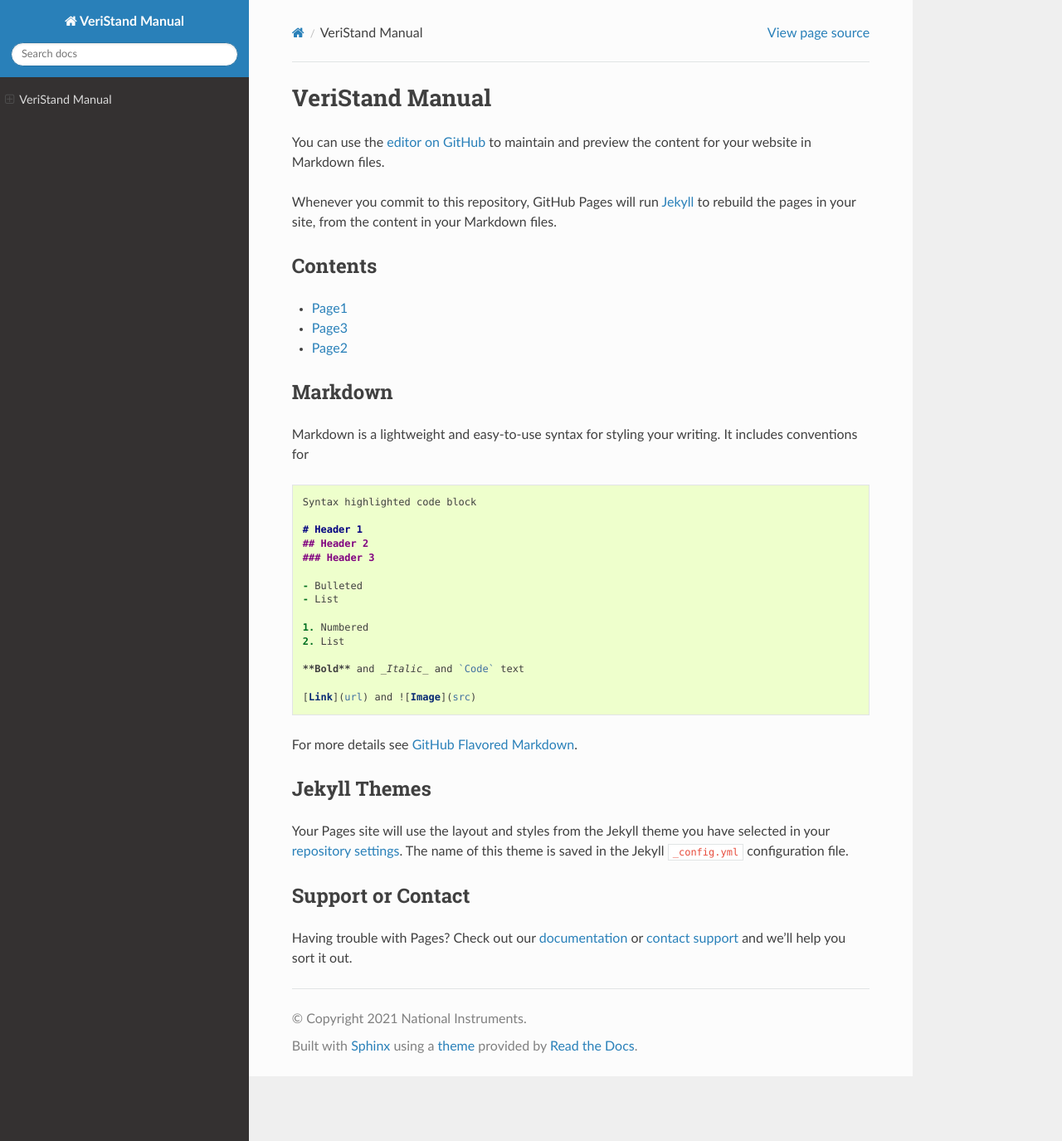
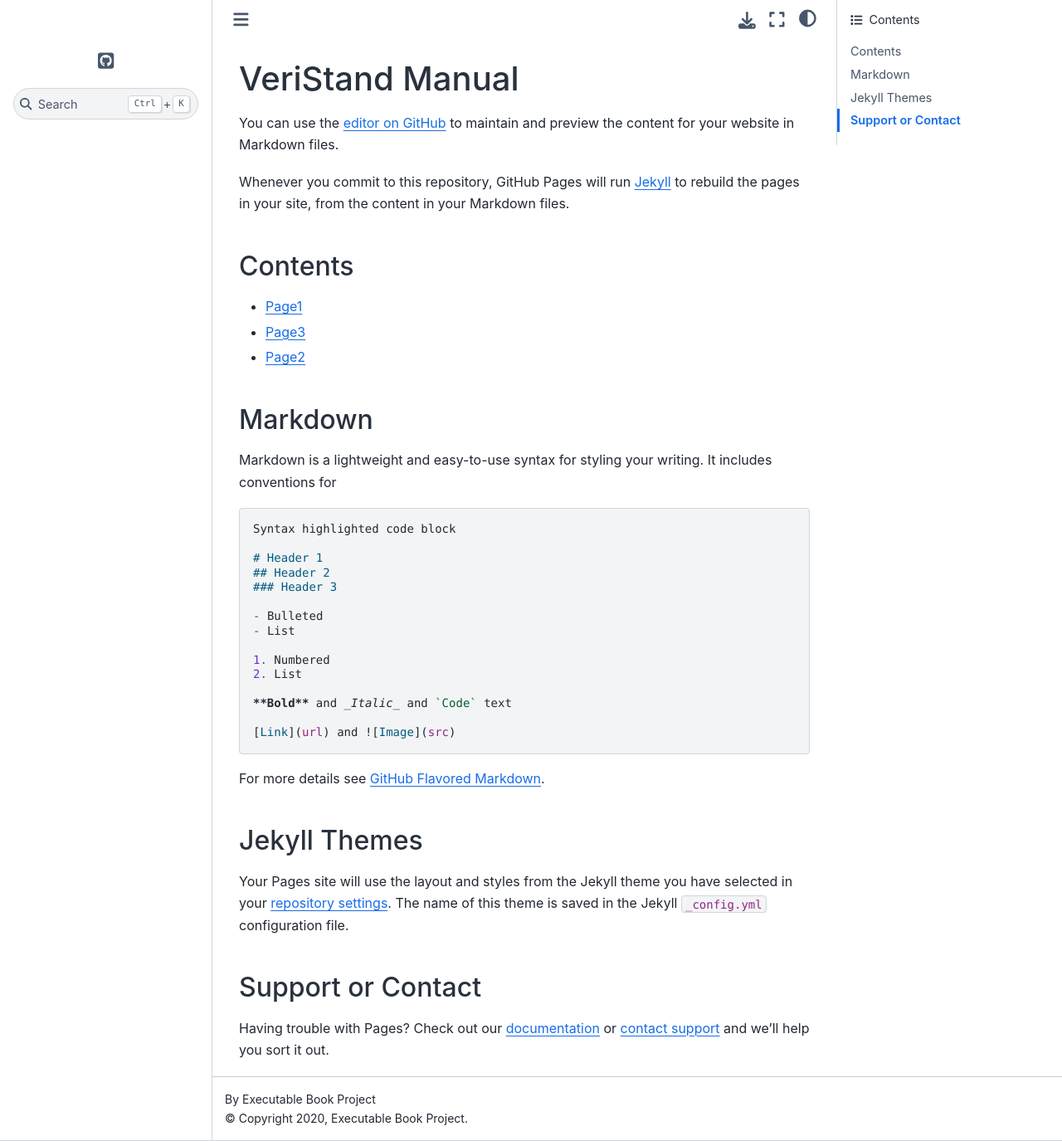
Before and after one commit to phutanu/GitHubPagesUsingRTD, a Sphinx documentation site: the page built from docs/index.md, in a window 1280 px wide and 1375 px high. Shown: the whole window at 83% size. Built offline with Sphinx 7.4.7 and the Sphinx Book theme 1.1.4, drawn with Linux system fonts in a browser that asks for light colours; some of the changed lines change nothing that is shown.

Commit message:
Update conf.py

```diff
--- a/docs/conf.py
+++ b/docs/conf.py
@@ -1,303 +1,156 @@
-# -*- coding: utf-8 -*-
+# Configuration file for the Sphinx documentation builder.
 #
-# Recommonmark documentation build configuration file, created by
-# sphinx-quickstart on Tue Jul 28 11:17:27 2015.
-#
-# This file is execfile()d with the current directory set to its
-# containing dir.
-#
-# Note that not all possible configuration values are present in this
-# autogenerated file.
-#
-# All configuration values have a default; values that are commented out
-# serve to show the default.
+# This file only contains a selection of the most common options. For a full
+# list see the documentation:
+# https://www.sphinx-doc.org/en/master/usage/configuration.html
 
-#import sys
-#import os
-#import shlex
+# -- Path setup --------------------------------------------------------------
 
 # If extensions (or modules to document with autodoc) are in another directory,
 # add these directories to sys.path here. If the directory is relative to the
 # documentation root, use os.path.abspath to make it absolute, like shown here.
-#sys.path.insert(0, os.path.abspath('..'))
-import myst_parser
-#from recommonmark.transform import AutoStructify
+#
+# import os
+# import sys
+# sys.path.insert(0, os.path.abspath('.'))
 
 
-#source_suffix = ['.rst', '.md']
+# -- Project information -----------------------------------------------------
 
-# -- General configuration ------------------------------------------------
+project = "MyST Parser"
+copyright = "2020, Executable Book Project"
+author = "Executable Book Project"
 
-# If your documentation needs a minimal Sphinx version, state it here.
-#needs_sphinx = '1.0'
+master_doc = "index"
+language = "en"
+
+# -- General configuration ---------------------------------------------------
 
 # Add any Sphinx extension module names here, as strings. They can be
 # extensions coming with Sphinx (named 'sphinx.ext.*') or your custom
 # ones.
 extensions = [
-    'sphinx.ext.autodoc',
-    'sphinx.ext.napoleon',
-    'sphinx.ext.mathjax',
-    'myst_parser',
+    "myst_parser",
+    "sphinx.ext.autodoc",
+    "sphinx.ext.intersphinx",
+    "sphinx.ext.viewcode",
+    "sphinxcontrib.bibtex",
+    "sphinx_panels",
 ]
 
 # Add any paths that contain templates here, relative to this directory.
-templates_path = ['_templates']
-
-# The encoding of source files.
-#source_encoding = 'utf-8-sig'
-
-# The master toctree document.
-master_doc = 'index'
-
-# General information about the project.
-project = u'VeriStand Manual'
-copyright = u'2021 National Instruments'
-author = u'John Doe and contributors'
-
-#github_doc_root = 'https://github.com/rtfd/recommonmark/tree/master/docs/'
-
-# The version info for the project you're documenting, acts as replacement for
-# |version| and |release|, also used in various other places throughout the
-# built documents.
-#
-# The short X.Y version.
-#version = recommonmark.__version__
-# The full version, including alpha/beta/rc tagss
-#release = recommonmark.__version__
-
-# The language for content autogenerated by Sphinx. Refer to documentation
-# for a list of supported languages.
-#
-# This is also used if you do content translation via gettext catalogs.
-# Usually you set "language" from the command line for these cases.
-language = None
-
-# There are two options for replacing |today|: either, you set today to some
-# non-false value, then it is used:
-#today = ''
-# Else, today_fmt is used as the format for a strftime call.
-#today_fmt = '%B %d, %Y'
+templates_path = ["_templates"]
 
 # List of patterns, relative to source directory, that match files and
 # directories to ignore when looking for source files.
-exclude_patterns = ['_build']
-
-# The reST default role (used for this markup: `text`) to use for all
-# documents.
-default_role = None
-
-# If true, '()' will be appended to :func: etc. cross-reference text.
-#add_function_parentheses = True
-
-# If true, the current module name will be prepended to all description
-# unit titles (such as .. function::).
-#add_module_names = True
-
-# If true, sectionauthor and moduleauthor directives will be shown in the
-# output. They are ignored by default.
-#show_authors = False
-
-# The name of the Pygments (syntax highlighting) style to use.
-pygments_style = 'sphinx'
-
-# A list of ignored prefixes for module index sorting.
-#modindex_common_prefix = []
-
-# If true, keep warnings as "system message" paragraphs in the built documents.
-#keep_warnings = False
-
-# If true, `todo` and `todoList` produce output, else they produce nothing.
-todo_include_todos = False
+# This pattern also affects html_static_path and html_extra_path.
+exclude_patterns = ["_build", "Thumbs.db", ".DS_Store"]
 
 
-# -- Options for HTML output ----------------------------------------------
+# -- Options for HTML output -------------------------------------------------
 
 # The theme to use for HTML and HTML Help pages.  See the documentation for
 # a list of builtin themes.
-html_theme = 'sphinx_rtd_theme'
-
-# Theme options are theme-specific and customize the look and feel of a theme
-# further.  For a list of options available for each theme, see the
-# documentation.
-#html_theme_options = {}
-
-# Add any paths that contain custom themes here, relative to this directory.
-#html_theme_path = []
-
-# The name for this set of Sphinx documents.  If None, it defaults to
-# "<project> v<release> documentation".
-#html_title = None
-
-# A shorter title for the navigation bar.  Default is the same as html_title.
-#html_short_title = None
-
-# The name of an image file (relative to this directory) to place at the top
-# of the sidebar.
-#html_logo = None
-
-# The name of an image file (within the static path) to use as favicon of the
-# docs.  This file should be a Windows icon file (.ico) being 16x16 or 32x32
-# pixels large.
-#html_favicon = None
+#
+html_theme = "sphinx_book_theme"
+html_logo = "_static/logo.png"
+html_title = ""
+html_theme_options = {
+    "github_url": "https://github.com/executablebooks/MyST-Parser",
+    "repository_url": "https://github.com/executablebooks/MyST-Parser",
+}
 
 # Add any paths that contain custom static files (such as style sheets) here,
 # relative to this directory. They are copied after the builtin static files,
 # so a file named "default.css" will overwrite the builtin "default.css".
-html_static_path = ['_static']
+html_static_path = ["_static"]
 
-# Add any extra paths that contain custom files (such as robots.txt or
-# .htaccess) here, relative to this directory. These files are copied
-# directly to the root of the documentation.
-#html_extra_path = []
+myst_enable_extensions = [
+    "dollarmath",
+    "amsmath",
+    "deflist",
+    "html_admonition",
+    "html_image",
+    "colon_fence",
+    "smartquotes",
+    "replacements",
+    "linkify",
+    "substitution",
+]
+myst_url_schemes = ("http", "https", "mailto")
+myst_heading_anchors = 2
+myst_footnote_transition = True
+panels_add_bootstrap_css = False
 
-# If not '', a 'Last updated on:' timestamp is inserted at every page bottom,
-# using the given strftime format.
-#html_last_updated_fmt = '%b %d, %Y'
 
-# If true, SmartyPants will be used to convert quotes and dashes to
-# typographically correct entities.
-#html_use_smartypants = True
+def run_apidoc(app):
+    """generate apidoc
 
-# Custom sidebar templates, maps document names to template names.
-#html_sidebars = {}
+    See: https://github.com/rtfd/readthedocs.org/issues/1139
+    """
+    import os
+    import shutil
 
-# Additional templates that should be rendered to pages, maps page names to
-# template names.
-#html_additional_pages = {}
+    import sphinx
+    from sphinx.ext import apidoc
 
-# If false, no module index is generated.
-#html_domain_indices = True
+    logger = sphinx.util.logging.getLogger(__name__)
+    logger.info("running apidoc")
+    # get correct paths
+    this_folder = os.path.abspath(os.path.dirname(os.path.realpath(__file__)))
+    api_folder = os.path.join(this_folder, "_api")
+    module_path = os.path.normpath(os.path.join(this_folder, "../"))
+    ignore_paths = ["../setup.py", "../conftest.py", "../tests"]
+    ignore_paths = [
+        os.path.normpath(os.path.join(this_folder, p)) for p in ignore_paths
+    ]
 
-# If false, no index is generated.
-#html_use_index = True
+    if os.path.exists(api_folder):
+        shutil.rmtree(api_folder)
+    os.mkdir(api_folder)
 
-# If true, the index is split into individual pages for each letter.
-#html_split_index = False
+    argv = ["-M", "--separate", "-o", api_folder, module_path] + ignore_paths
 
-# If true, links to the reST sources are added to the pages.
-#html_show_sourcelink = True
+    apidoc.main(argv)
 
-# If true, "Created using Sphinx" is shown in the HTML footer. Default is True.
-#html_show_sphinx = True
+    # we don't use this
+    if os.path.exists(os.path.join(api_folder, "modules.rst")):
+        os.remove(os.path.join(api_folder, "modules.rst"))
 
-# If true, "(C) Copyright ..." is shown in the HTML footer. Default is True.
-#html_show_copyright = True
 
-# If true, an OpenSearch description file will be output, and all pages will
-# contain a <link> tag referring to it.  The value of this option must be the
-# base URL from which the finished HTML is served.
-#html_use_opensearch = ''
-
-# This is the file name suffix for HTML files (e.g. ".xhtml").
-#html_file_suffix = None
-
-# Language to be used for generating the HTML full-text search index.
-# Sphinx supports the following languages:
-#   'da', 'de', 'en', 'es', 'fi', 'fr', 'hu', 'it', 'ja'
-#   'nl', 'no', 'pt', 'ro', 'ru', 'sv', 'tr'
-#html_search_language = 'en'
-
-# A dictionary with options for the search language support, empty by default.
-# Now only 'ja' uses this config value
-#html_search_options = {'type': 'default'}
-
-# The name of a javascript file (relative to the configuration directory) that
-# implements a search results scorer. If empty, the default will be used.
-#html_search_scorer = 'scorer.js'
-
-# Output file base name for HTML help builder.
-htmlhelp_basename = 'VS Manual'
-
-# -- Options for LaTeX output ---------------------------------------------
-
-latex_elements = {
-# The paper size ('letterpaper' or 'a4paper').
-#'papersize': 'letterpaper',
-
-# The font size ('10pt', '11pt' or '12pt').
-#'pointsize': '10pt',
-
-# Additional stuff for the LaTeX preamble.
-#'preamble': '',
-
-# Latex figure (float) alignment
-#'figure_align': 'htbp',
+intersphinx_mapping = {
+    "python": ("https://docs.python.org/3.7", None),
+    "sphinx": ("https://www.sphinx-doc.org/en/master", None),
+    "markdown_it": ("https://markdown-it-py.readthedocs.io/en/latest", None),
 }
 
-# Grouping the document tree into LaTeX files. List of tuples
-# (source start file, target name, title,
-#  author, documentclass [howto, manual, or own class]).
-latex_documents = [
-  (master_doc, 'VS Manual.tex', u'VeriStand Manual',
-   u'John Doe and contributors', 'manual'),
+# autodoc_default_options = {
+#     "show-inheritance": True,
+#     "special-members": "__init__, __enter__, __exit__",
+#     "members": True,
+#     # 'exclude-members': '',
+#     "undoc-members": True,
+#     # 'inherited-members': True
+# }
+autodoc_member_order = "bysource"
+
+nitpick_ignore = [
+    ("py:class", "docutils.nodes.document"),
+    ("py:class", "docutils.nodes.docinfo"),
+    ("py:class", "docutils.nodes.Element"),
+    ("py:class", "docutils.nodes.field_list"),
+    ("py:class", "docutils.nodes.problematic"),
+    ("py:class", "docutils.nodes.pending"),
+    ("py:class", "docutils.nodes.system_message"),
+    ("py:class", "docutils.statemachine.StringList"),
+    ("py:class", "docutils.parsers.rst.directives.misc.Include"),
+    ("py:class", "docutils.parsers.rst.Parser"),
+    ("py:class", "docutils.utils.Reporter"),
+    ("py:class", "DocutilsRenderer"),
+    ("py:class", "MockStateMachine"),
 ]
 
-# The name of an image file (relative to this directory) to place at the top of
-# the title page.
-#latex_logo = None
 
-# For "manual" documents, if this is true, then toplevel headings are parts,
-# not chapters.
-#latex_use_parts = False
-
-# If true, show page references after internal links.
-#latex_show_pagerefs = False
-
-# If true, show URL addresses after external links.
-#latex_show_urls = False
-
-# Documents to append as an appendix to all manuals.
-#latex_appendices = []
-
-# If false, no module index is generated.
-#latex_domain_indices = True
-
-
-# -- Options for manual page output ---------------------------------------
-
-# One entry per manual page. List of tuples
-# (source start file, name, description, authors, manual section).
-man_pages = [
-    (master_doc, 'Page1 Header', 'Page2 Header', u'Recommonmark Documentation',
-     [author], 1)
-]
-
-# If true, show URL addresses after external links.
-#man_show_urls = False
-
-
-# -- Options for Texinfo output -------------------------------------------
-
-# Grouping the document tree into Texinfo files. List of tuples
-# (source start file, target name, title, author,
-#  dir menu entry, description, category)
-texinfo_documents = [
-  (master_doc, 'Recommonmark', u'VeriStand Manual',
-   author, 'Recommonmark', 'One line description of project.',
-   'Miscellaneous'),
-]
-
-# Documents to append as an appendix to all manuals.
-#texinfo_appendices = []
-
-# If false, no module index is generated.
-#texinfo_domain_indices = True
-
-# How to display URL addresses: 'footnote', 'no', or 'inline'.
-#texinfo_show_urls = 'footnote'
-
-# If true, do not generate a @detailmenu in the "Top" node's menu.
-#texinfo_no_detailmenu = False
-
-# app setup hook
-#def setup(app):
-#    app.add_config_value('recommonmark_config', {
-#        #'url_resolver': lambda url: github_doc_root + url,
-#        'auto_toc_tree_section': 'Contents',
-#        'enable_math': False,
-#        'enable_inline_math': False,
-#        'enable_eval_rst': True,
-#        'enable_auto_doc_ref': True,
-#    }, True)
-#    app.add_transform(AutoStructify)
+def setup(app):
+    """Add functions to the Sphinx setup."""
+    # app.connect("builder-inited", run_apidoc)
```
